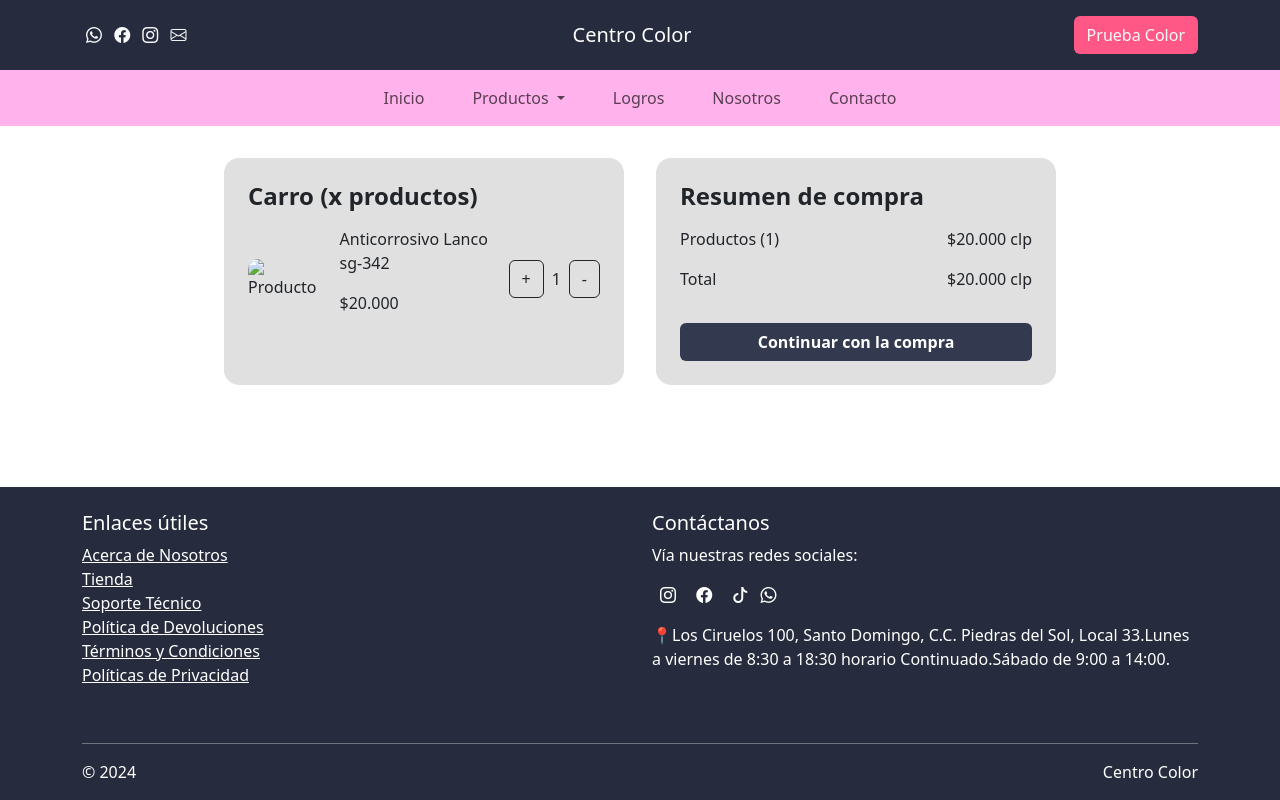
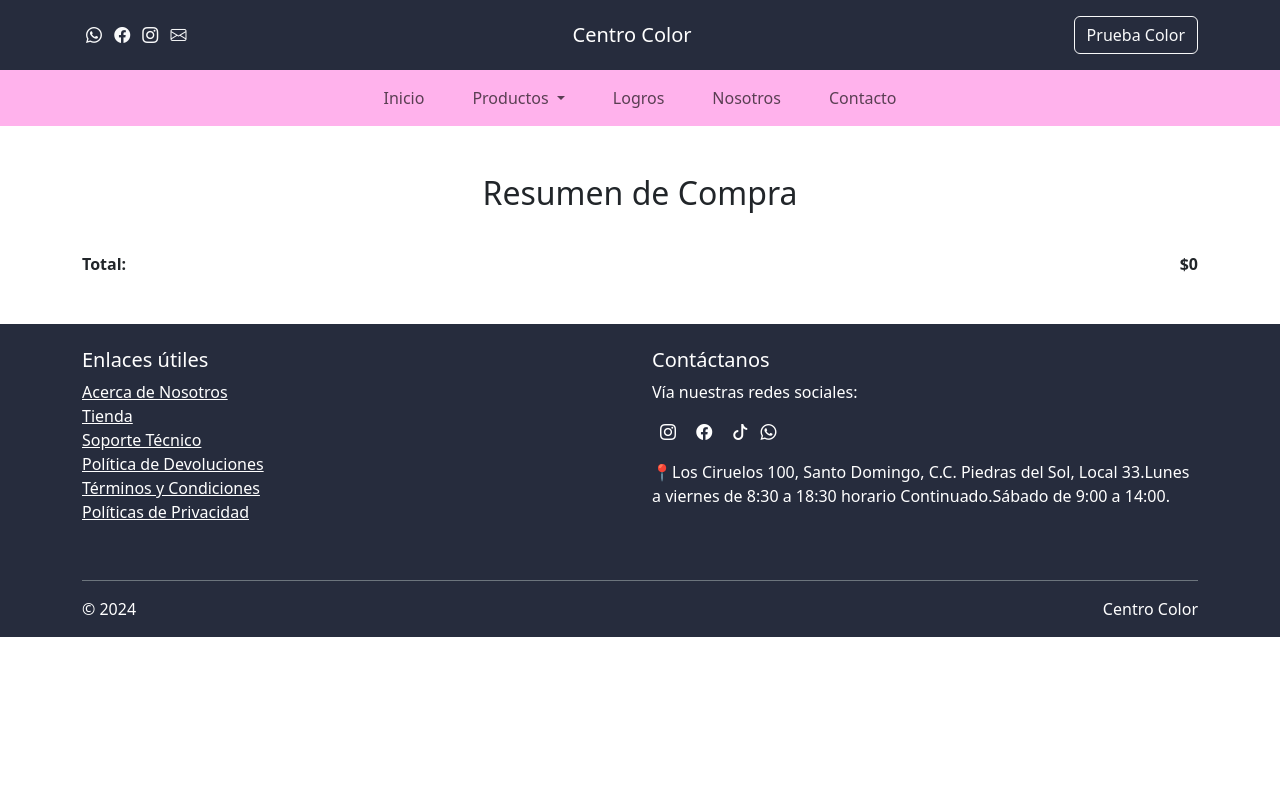
Before and after one commit to roriosb-latasoft/ccolor-tienda, a Django app: page /carrito/ in a window 1280 px wide. Run offline with Django 5.2, Linux system fonts and the light colour scheme; some libraries are stand-ins or nearby versions.

Commit message:
carrito sin estilo prueba para pythonanywhere

```diff
--- a/centro_color/settings.py
+++ b/centro_color/settings.py
@@ -24,7 +24,7 @@ BASE_DIR = Path(__file__).resolve().parent.parent
 SECRET_KEY = 'django-insecure-px0-$hc8&=silx3y^dx2!)&18d0d_v&%!l3_okq-faw7ac20ha'
 
 # SECURITY WARNING: don't run with debug turned on in production!
-DEBUG = True
+DEBUG = False
 
 ALLOWED_HOSTS = []
 
--- a/main/templates/carrito.html
+++ b/main/templates/carrito.html
@@ -1,16 +1,19 @@
 <!DOCTYPE html>
 <html lang="en">
+
 <head>
     <meta charset="UTF-8">
     <meta name="viewport" content="width=device-width, initial-scale=1.0">
-    <title>Carrito de Compras</title>
+    <title>Bienvenido a Centro Color</title>
     {% load static %}
-    <link href="https://cdn.jsdelivr.net/npm/bootstrap@5.3.3/dist/css/bootstrap.min.css" rel="stylesheet" integrity="sha384-QWTKZyjpPEjISv5WaRU9OFeRpok6YctnYmDr5pNlyT2bRjXh0JMhjY6hW+ALEwIH" crossorigin="anonymous">
+    <link href="https://cdn.jsdelivr.net/npm/bootstrap@5.3.3/dist/css/bootstrap.min.css" rel="stylesheet"
+        integrity="sha384-QWTKZyjpPEjISv5WaRU9OFeRpok6YctnYmDr5pNlyT2bRjXh0JMhjY6hW+ALEwIH" crossorigin="anonymous">
 </head>
-<body class="d-flex flex-column min-vh-100">
+
+<body>
     <header class="py-3" style="background-color: #262C3D;">
         <div class="container d-flex justify-content-between align-items-center" style="color: white;">
-            <div >
+            <div>
                 <a href="#" class="text-light mx-1"><i class="bi bi-whatsapp"></i></a>
                 <a href="#" class="text-light mx-1"><i class="bi bi-facebook"></i></a>
                 <a href="#" class="text-light mx-1"><i class="bi bi-instagram"></i></a>
@@ -20,7 +23,11 @@
                 <h5 class="m-0">Centro Color</h5>
             </div>
             <div>
-                <button class="btn text-light" style="background-color: #FF5887;">Prueba Color</button>
+
+                <a class="btn btn-outline-light" href={% url 'crud' %}>Prueba Color</a>
+
+
+
             </div>
         </div>
     </header>
@@ -34,7 +41,8 @@
                 </li>
                 <!-- Botón desplegable de Productos -->
                 <li class="nav-item dropdown mx-3">
-                    <a class="nav-link dropdown-toggle" href="#" id="productosDropdown" role="button" data-bs-toggle="dropdown" aria-expanded="false">
+                    <a class="nav-link dropdown-toggle" href="#" id="productosDropdown" role="button"
+                        data-bs-toggle="dropdown" aria-expanded="false">
                         Productos
                     </a>
                     <ul class="dropdown-menu" aria-labelledby="productosDropdown">
@@ -56,85 +64,35 @@
             </ul>
         </div>
     </nav>
-    <style>
-        .carrito-container {
-            display: flex;
-            gap: 2rem;
-            padding: 2rem;
-            justify-content: center;
-        }
-        .carrito-detalle, .resumen-compra {
-            background-color: #e0e0e0;
-            padding: 1.5rem;
-            border-radius: 15px;
-            width: 100%;
-            max-width: 400px;
-        }
-        .carrito-detalle h4, .resumen-compra h4 {
-            font-weight: bold;
-        }
-        .producto-item {
-            display: flex;
-            align-items: center;
-            gap: 1rem;
-        }
-        .producto-item img {
-            width: 100px;
-            border-radius: 10px;
-        }
-        .producto-info {
-            flex-grow: 1;
-        }
-        .cantidad-control {
-            display: flex;
-            align-items: center;
-            gap: 0.5rem;
-        }
-        .resumen-compra .btn {
-            background-color: #333a50;
-            color: #fff;
-            width: 100%;
-            font-weight: bold;
-        }
-    </style>
 
-
- <div class="container carrito-container">
-    <!-- Detalle del carrito -->
-    <div class="carrito-detalle">
-        <h4>Carro (x productos)</h4>
-        <div class="producto-item mt-3">
-            <img src="https://via.placeholder.com/100" alt="Producto">
-            <div class="producto-info">
-                <p>Anticorrosivo Lanco sg-342</p>
-                <p>$20.000</p>
+    {% load custom_filters %}
+    {% block content %}
+    <div class="container py-5">
+        <h2 class="text-center mb-4">Resumen de Compra</h2>
+        <ul class="list-group mb-3">
+            {% for item in cart_items %}
+            <li class="list-group-item d-flex justify-content-between align-items-center">
+                <div>
+                    <img src="{{ item.image }}" alt="{{ item.name }}" style="width: 50px; height: 50px;" class="me-2">
+                    <span>{{ item.name }}</span>
                 </div>
-            <div class="cantidad-control">
-                <button class="btn btn-outline-dark">+</button>
-                <span>1</span>
-                <button class="btn btn-outline-dark">-</button>
+                <div>
+                    <span>{{ item.quantity }} x ${{ item.price }}</span>
+                    <strong>${{ item.quantity|floatformat:2|multiply:item.price }}</strong>
+                </div>
+            </li>
+            {% endfor %}
+        </ul>
+        <div class="d-flex justify-content-between align-items-center">
+            <strong>Total:</strong>
+            <span class="fw-bold">
+                ${{ cart_items|sum_total:'price' }}
+            </span>
         </div>
     </div>
-    </div>
+    {% endblock %}
 
-    <!-- Resumen de compra -->
-    <div class="resumen-compra">
-        <h4>Resumen de compra</h4>
-        <div class="d-flex justify-content-between mt-3">
-            <p>Productos (1)</p>
-            <p>$20.000 clp</p>
-        </div>
-        <div class="d-flex justify-content-between">
-            <p>Total</p>
-            <p>$20.000 clp</p>
-        </div>
-        <button class="btn mt-3">Continuar con la compra</button>
-    </div>
- </div>
-
-
-            <!-- Footer -->
- <footer class="text-white pt-4 mt-auto" style=" background-color: #262C3D;">
+    <footer class="text-white pt-4" style=" background-color: #262C3D;">
         <div class="container">
             <div class="row">
                 <!-- Enlaces útiles -->
@@ -159,7 +117,8 @@
                         <a href="#" class="text-white mr-3 mx-2"><i class="bi bi-tiktok"></i></a>
                         <a href="#" class="text-white"><i class="bi bi-whatsapp"></i></a>
                     </div>
-                <p class="mt-3">📍Los Ciruelos 100, Santo Domingo, C.C. Piedras del Sol, Local 33.Lunes a viernes de 8:30 a 18:30 horario Continuado.Sábado de 9:00 a 14:00.</p>
+                    <p class="mt-3">📍Los Ciruelos 100, Santo Domingo, C.C. Piedras del Sol, Local 33.Lunes a viernes de
+                        8:30 a 18:30 horario Continuado.Sábado de 9:00 a 14:00.</p>
                 </div>
             </div>
             <!-- Extensión del footer -->
@@ -173,7 +132,11 @@
     </footer>
 
 
-    <script src="https://cdn.jsdelivr.net/npm/bootstrap@5.3.3/dist/js/bootstrap.bundle.min.js" integrity="sha384-YvpcrYf0tY3lHB60NNkmXc5s9fDVZLESaAA55NDzOxhy9GkcIdslK1eN7N6jIeHz" crossorigin="anonymous"></script>
-    <link rel="stylesheet" href="https://cdnjs.cloudflare.com/ajax/libs/bootstrap-icons/1.10.3/font/bootstrap-icons.min.css">
+    <script src="https://cdn.jsdelivr.net/npm/bootstrap@5.3.3/dist/js/bootstrap.bundle.min.js"
+        integrity="sha384-YvpcrYf0tY3lHB60NNkmXc5s9fDVZLESaAA55NDzOxhy9GkcIdslK1eN7N6jIeHz"
+        crossorigin="anonymous"></script>
+    <link rel="stylesheet"
+        href="https://cdnjs.cloudflare.com/ajax/libs/bootstrap-icons/1.10.3/font/bootstrap-icons.min.css">
 </body>
+
 </html>
--- a/main/templates/contacto.html
+++ b/main/templates/contacto.html
@@ -64,8 +64,8 @@
     </nav>
 
 
-</head>
-<body>
+
+
     <div class="form-container" style="display: flex; justify-content: center; align-items: center; height: 100vh; background-color: #f7f7f7;">
         <div class="form-box" style="width: 100%; max-width: 500px; background: white; padding: 20px; border-radius: 10px; box-shadow: 0 4px 8px rgba(0, 0, 0, 0.1);">
             <h2 class="text-center mb-4" style="font-family: Arial, sans-serif;">Formulario de Contacto</h2>
@@ -86,6 +86,8 @@
         {% endfor %}
     </div>
     {% endif %}
+
+    <iframe width="320" height="440" src="https://www.instagram.com/p/BdJRABkDbXU/embed/" frameborder="0"></iframe>
 
 
 
--- /dev/null
+++ b/main/templatetags/custom_filters.py
@@ -0,0 +1,17 @@
+from django import template
+
+register = template.Library()
+
+@register.filter
+def multiply(value, arg):
+    try:
+        return value * arg
+    except TypeError:
+        return 0  # Manejar errores de tipo si los valores no son numéricos
+
+@register.filter
+def sum_total(cart_items, field):
+    try:
+        return sum(item[field] * item['quantity'] for item in cart_items)
+    except KeyError:
+        return 0  # Manejar errores de campo si falta alguna clave
--- a/main/views.py
+++ b/main/views.py
@@ -114,3 +114,20 @@ def delete_product(request, product_id):
     product.delete()
     messages.success(request, 'Producto eliminado exitosamente')
     return redirect('crud')
+
+from django.shortcuts import render
+from django.http import JsonResponse
+
+# Variable para almacenar temporalmente los datos del carrito
+cart_data = []
+
+def carrito(request):
+    global cart_data
+    if request.method == 'POST':
+        # Recibir datos del carrito desde JavaScript
+        import json
+        cart_data = json.loads(request.body)
+        return JsonResponse({'message': 'Carrito recibido correctamente'})
+
+    # Renderizar la página de carrito con los datos actuales
+    return render(request, 'carrito.html', {'cart_items': cart_data})
```
Also changed, not shown: main/templates/index.html (+37 -0 lines), main/templates/productos.html (+32 -12 lines), main/templatetags/__init__.py (added). Lines whose indentation alone changed are shown as unchanged.
